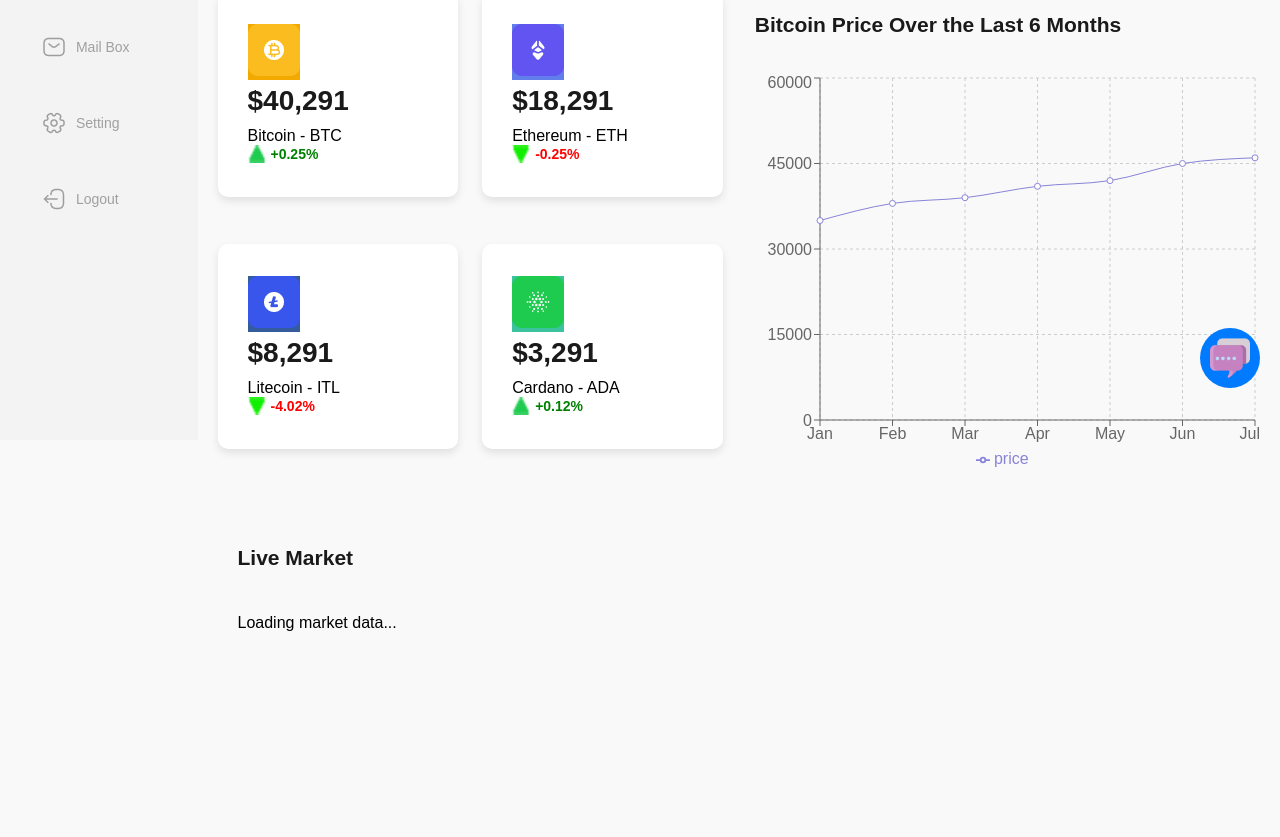
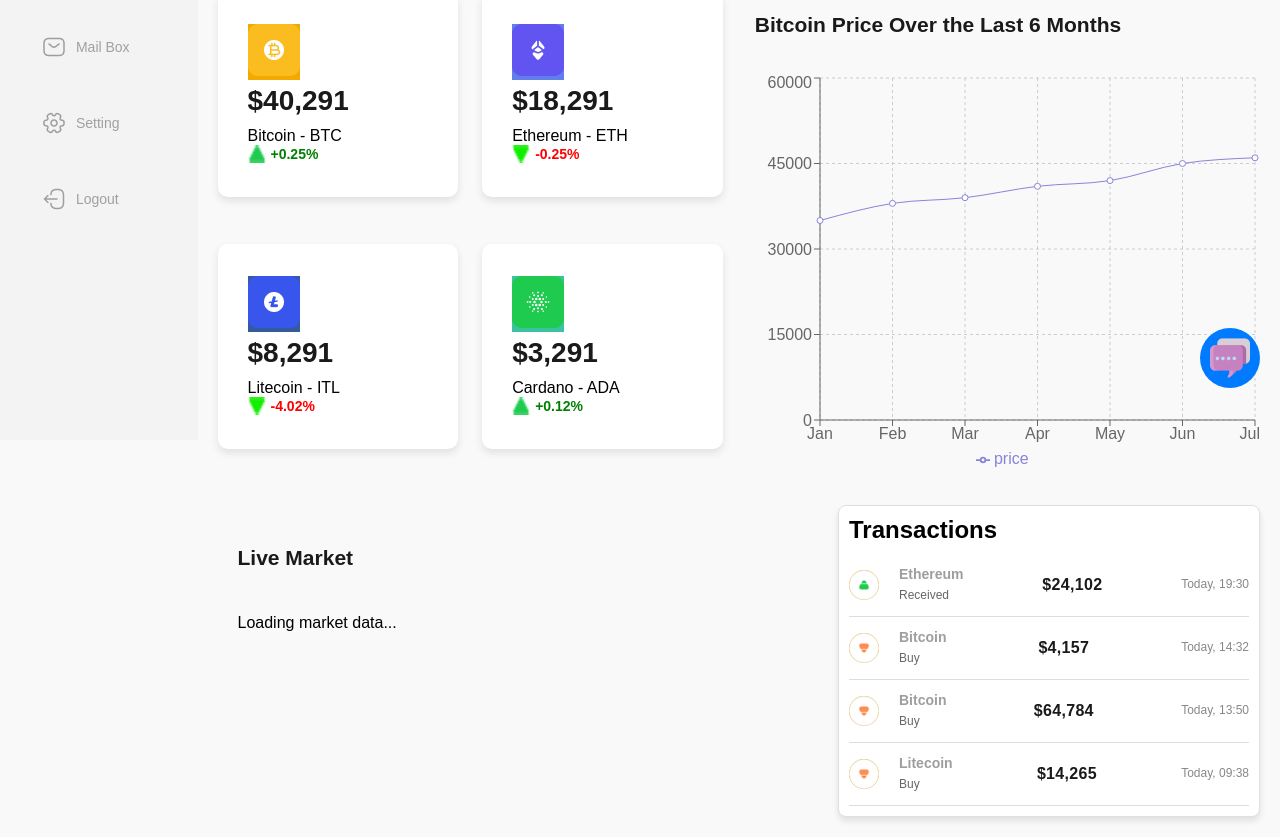
Before and after one commit to lefitlhile/cryptoapp, a React (Create React App) app: page /dashboard in a window 1280 px wide. Shown: the part 392-1229 px from the top of the page. Before the commit the page ends 1080 px from the top, so only its background shows below. Built offline with nearby package versions, Linux system fonts and the light colour scheme; no server answers; sample sign-in values are in the browser's storage.

Commit message:
Register

```diff
--- a/src/component/Dashboard.css
+++ b/src/component/Dashboard.css
@@ -511,3 +511,123 @@
     color: white;
     cursor: pointer;
   }
+
+  /* Flex container for live market and transaction components */
+.live-market-and-transactions {
+    display: flex;
+    justify-content: space-between;
+    gap: 20px;
+  }
+
+  /* Styling for the live market component */
+  .live-market {
+    flex: 1;
+  }
+
+  /* Styling for the transaction card container */
+  /* Flex container for live market and transaction components */
+.live-market-and-transactions {
+    display: flex;
+    justify-content: space-between;
+    gap: 20px;
+  }
+
+  /* Styling for the live market component */
+  .live-market {
+    flex: 1;
+  }
+
+  /* Styling for the transaction container */
+  .transaction-box {
+    flex: 0 0 400px; /* Adjust the width of the transaction box */
+    background-color: #fff; /* White background for the card */
+    height: fit-content;
+    padding: 10px;
+    border-radius: 8px;
+    box-shadow: 0 4px 6px rgba(0, 0, 0, 0.1);
+    border: 1px solid #e0e0e0; /* Light border around the card */
+    display: flex;
+    flex-direction: column;
+    gap: 8px; /* Space between child elements */
+  }
+
+  /* Styling for each small transaction card */
+  .transaction-card {
+    display: flex;
+    flex-direction: column;
+    padding: 8px; /* Reduced padding for smaller cards */
+    border-radius: 6px;
+    background-color: #f7f7f7;
+    box-shadow: 0 2px 4px rgba(0, 0, 0, 0.05);
+    font-size: 12px; /* Smaller font for compact view */
+    gap: 4px; /* Space between elements */
+  }
+
+  .transaction-card h3 {
+    font-size: 14px; /* Reduced font size */
+    margin-bottom: 6px;
+  }
+
+  .transaction-card p {
+    font-size: 12px; /* Reduced font size */
+    color: #777;
+  }
+
+  /* Additional icon style for small cards */
+  .transaction-card .icon {
+    width: 24px;
+    height: 24px;
+    border-radius: 50%;
+    background-color: #345c9c;
+    display: flex;
+    justify-content: center;
+    align-items: center;
+  }
+  .transaction-heading {
+    font-size: 24px;
+    font-weight: bold;
+    margin-bottom: 10px;
+  }
+
+  .transaction-row {
+    display: flex;
+    justify-content: space-between; /* Distribute space evenly */
+    align-items: center; /* Vertically center items */
+    padding: 10px 0;
+    border-bottom: 1px solid #ddd; /* Add a border between transactions */
+  }
+
+  .transaction-details {
+    display: flex;
+    align-items: center; /* Align the icon and text vertically */
+  }
+
+  .crypto-icon {
+    width: 30px; /* Adjust icon size */
+    height: 30px;
+    margin-right: 10px; /* Space between icon and text */
+  }
+
+  .transaction-info {
+    display: flex;
+    flex-direction: column;
+  }
+
+  .crypto-name {
+    font-weight: bold;
+  }
+
+  .transaction-type {
+    font-size: 12px;
+    color: #666;
+  }
+
+  .transaction-amount {
+    font-weight: bold;
+    font-size: 16px;
+  }
+
+  .transaction-time {
+    font-size: 12px;
+    color: #888;
+  }
--- a/src/component/Dashboard.js
+++ b/src/component/Dashboard.js
@@ -21,6 +21,8 @@
 import chatbotIcon from './img/chat-box (2).png'; // Chatbot icon
 import axios from 'axios';
 
+// Import Transaction component
+import Transaction from './Transaction'; // Import your Transaction component
 
 // Chatbot Modal Component
 const ChatbotModal = ({ isOpen, onClose }) => {
@@ -261,7 +263,12 @@
             <PriceGraph priceHistory={bitcoinPriceHistory} />
           </div>
         </div>
-        <LiveMarket />
+        <div className="live-market-and-transactions">
+          <LiveMarket />
+          <div className="transaction-box">
+            <Transaction /> {/* Transaction component in a small box */}
+          </div>
+        </div>
         <div className="chatbot-icon" onClick={handleChatbotToggle}>
           <img src={chatbotIcon} alt="Chatbot Icon" />
         </div>
--- /dev/null
+++ b/src/component/Transaction.css
@@ -0,0 +1,105 @@
+/* Transaction.css */
+
+body {
+    font-family: 'Poppins', sans-serif;
+    background-color: #000;
+    color: #fff;
+    padding: 20px;
+  }
+  .transaction-heading {
+    font-size: 21px;
+    font-weight: 1000;
+    color: #1a1a1a;
+    line-height: 31.5px;
+    text-align: left;
+    margin-bottom: 20px;
+  }
+  .transaction-row {
+    display: flex;
+    align-items: center;
+    padding: 5px 0;
+    width: 320px;
+    height: 50px;
+    border-bottom: 1px solid #ccc;
+  }
+  .crypto-icon {
+    width: 40px;
+    height: 40px;
+    margin-right: 10px;
+  }
+  .crypto-name {
+    font-weight: 600;
+    font-size: 16px;
+    line-height: 24px;
+    color: #1a1a1a;
+    opacity: 0.8;
+    margin-right: 10px;
+  }
+  .transaction-type {
+    font-weight: 400;
+    font-size: 14px;
+    line-height: 21px;
+    color: #9e9e9e;
+    opacity: 0.8;
+    margin-right: 10px;
+  }
+  .transaction-amount {
+    font-weight: 600;
+    font-size: 16px;
+    line-height: 24px;
+    color: #1a1a1a;
+    opacity: 0.8;
+    margin-left: auto;
+  }
+  .transaction-time {
+    font-weight: 400;
+    font-size: 14px;
+    line-height: 21px;
+    color: #9e9e9e;
+    opacity: 0.8;
+    text-align: right;
+  }
+  /* Flex container for live market and transaction components */
+.live-market-and-transactions {
+    display: flex;
+    justify-content: space-between;
+    gap: 20px;
+  }
+
+  /* Styling for the live market component */
+  .live-market {
+    flex: 1;
+  }
+
+  /* Styling for the transaction card container */
+  .transaction-box {
+    flex: 0 0 300px; /* Adjust the width of the transaction box */
+    background-color: #fff; /* White background for the card */
+    padding: 15px;
+    border-radius: 8px;
+    box-shadow: 0 4px 6px rgba(0, 0, 0, 0.1);
+    border: 1px solid #e0e0e0; /* Light border around the card */
+    display: flex;
+    flex-direction: column;
+    gap: 10px; /* Space between child elements */
+  }
+
+  /* Additional styling for smaller elements within the transaction box */
+  .transaction-card {
+    display: flex;
+    flex-direction: column;
+    padding: 10px;
+    border-radius: 6px;
+    background-color: #f7f7f7;
+    box-shadow: 0 2px 4px rgba(0, 0, 0, 0.05);
+  }
+
+  .transaction-card h3 {
+    font-size: 16px;
+    margin-bottom: 8px;
+  }
+
+  .transaction-card p {
+    font-size: 14px;
+    color: #777;
+  }
--- /dev/null
+++ b/src/component/Transaction.js
@@ -0,0 +1,68 @@
+import React from 'react';
+
+// Import images if they're in the src folder (this is the preferred method in React)
+import ethereumIcon from './img/Group 332.png';
+import bitcoinIcon from './img/Group 332 (1).png';
+import litecoinIcon from './img/Group 332 (1).png';
+
+// Sample transaction data (replace with your dynamic data if needed)
+const transactions = [
+  {
+    icon: ethereumIcon,
+    name: 'Ethereum',
+    type: 'Received',
+    amount: '$24,102',
+    time: 'Today, 19:30',
+  },
+  {
+    icon: bitcoinIcon,
+    name: 'Bitcoin',
+    type: 'Buy',
+    amount: '$4,157',
+    time: 'Today, 14:32',
+  },
+  {
+    icon: bitcoinIcon,
+    name: 'Bitcoin',
+    type: 'Buy',
+    amount: '$64,784',
+    time: 'Today, 13:50',
+  },
+  {
+    icon: litecoinIcon,
+    name: 'Litecoin',
+    type: 'Buy',
+    amount: '$14,265',
+    time: 'Today, 09:38',
+  },
+];
+
+const Transaction = () => {
+  return (
+    <div>
+      <div className="transaction-heading">
+        Transactions
+      </div>
+      {transactions.map((transaction, index) => (
+        <div className="transaction-row" key={index}>
+          {/* Container for icon and text */}
+          <div className="transaction-details">
+            <img src={transaction.icon} alt="Crypto Icon" className="crypto-icon" />
+            <div className="transaction-info">
+              <div className="crypto-name">{transaction.name}</div>
+              <div className="transaction-type">{transaction.type}</div>
+            </div>
+          </div>
+
+
+          <div className="transaction-amount">{transaction.amount}</div>
+
+
+          <div className="transaction-time">{transaction.time}</div>
+        </div>
+      ))}
+    </div>
+  );
+};
+
+export default Transaction;
```
Also changed, not shown: src/component/Register.js (added, +52 -0 lines), src/component/img/Group 332 (1).png (added), src/component/img/Group 332.png (added).
